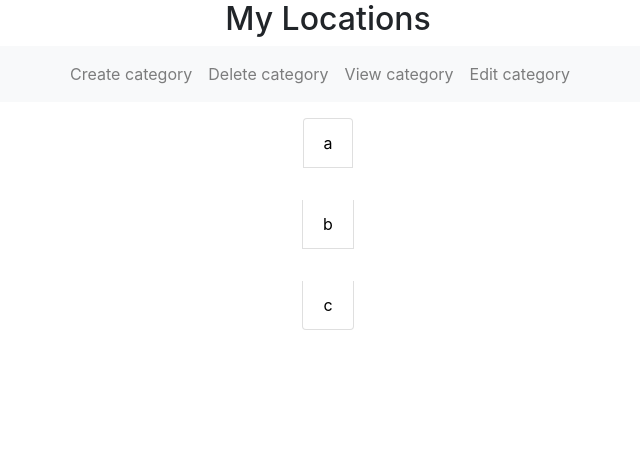
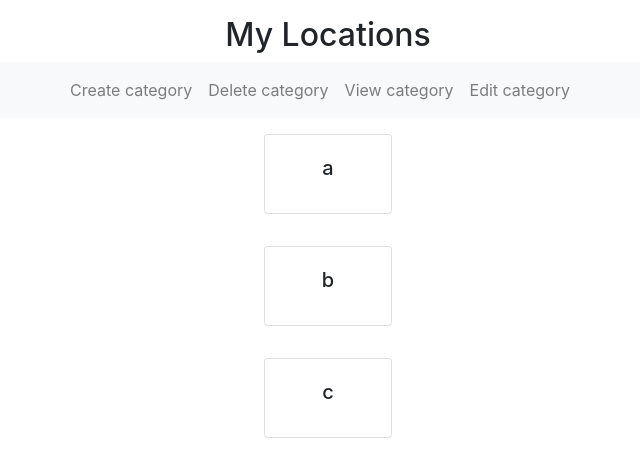
Before and after one commit to shirafeldinger/My-Locations, a React (Create React App) app in the folder my-app/: page / in a window 1280 px wide. Shown: the top 476 px of the page, without its empty margins (312-952 px from the left). Built offline with nearby package versions, Linux system fonts and the light colour scheme.

Commit message:
new styles

```diff
--- a/my-app/src/App.tsx
+++ b/my-app/src/App.tsx
@@ -21,7 +21,7 @@ function App() {
   }
 
   return (
-    <div className="App">
+    <div className="m-3 App">
       <Router>
         <h2>My Locations</h2>
         <nav className=" d-flex align-items-center justify-content-center navbar navbar-light bg-light">
--- a/my-app/src/components/categoryList/CategoryList.tsx
+++ b/my-app/src/components/categoryList/CategoryList.tsx
@@ -12,8 +12,9 @@ function CategoryList() {
     return (
         <ul className="list-group">
             {categories.map((category, index) => {
-                return <button onClick={() => dispatch({ type: ActionTypes.setCategorySelected, categorySelected: category })}
-                    key={index} className={category == categorySelected ? 'categorySelected m-3 list-group-item' : "m-3 list-group-item"}>{category}</button>
+                return <div onClick={() => dispatch({ type: ActionTypes.setCategorySelected, categorySelected: category })}
+                    key={index} className={category == categorySelected ? 'categorySelected m-3 card' : "m-3 card"}>
+                    <h5 className="card-title">{category}</h5></div>
             })}
         </ul>
     );
--- a/my-app/src/components/categoryList/categoryList.css
+++ b/my-app/src/components/categoryList/categoryList.css
@@ -3,6 +3,12 @@
   justify-content: space-around;
   align-items: center;
 }
+.card {
+  height: 10vh;
+  width: 10vw;
+  align-items: center;
+  justify-content: center;
+}
 
 .categorySelected {
   border-color: rgb(151, 149, 149);
--- a/my-app/src/components/editCategory/editCategory.tsx
+++ b/my-app/src/components/editCategory/editCategory.tsx
@@ -23,7 +23,7 @@ function EditCategory() {
         <div style={{ display: 'flex', flexDirection: 'column', justifyContent: 'center', alignItems: 'center' }}>
             <div className="m-3 form-group">
                 <input className="form-control" value={editiedCategory} type="text" onChange={(e) => { setEditiedCategory(e.target.value) }} />
-                <button className='m-1 btn btn-info' onClick={() => updateCategory()}>Update</button>
+                <button className='m-2 btn btn-info' onClick={() => updateCategory()}>Update</button>
                 <Link className='btn btn-secondary' to="/">Back </Link>
             </div>
 
--- a/my-app/src/components/newCategory/newCategory.tsx
+++ b/my-app/src/components/newCategory/newCategory.tsx
@@ -34,7 +34,7 @@ function NewCategory() {
                 <input className="form-control" type="text" onChange={(e) => { setInputCoordinates(e.target.value) }} />
                 <label >Location Name</label>
                 <input className="form-control" type="text" onChange={(e) => { setInputName(e.target.value) }} /> */}
-                <button className='m-1 btn btn-info' onClick={() => { addCategory(); addCategoryDetails() }}>Add</button>
+                <button className='m-2 btn btn-info' onClick={() => { addCategory(); addCategoryDetails() }}>Add</button>
                 <Link className='btn btn-secondary' to="/">Back </Link>
             </div>
         </div>
```
